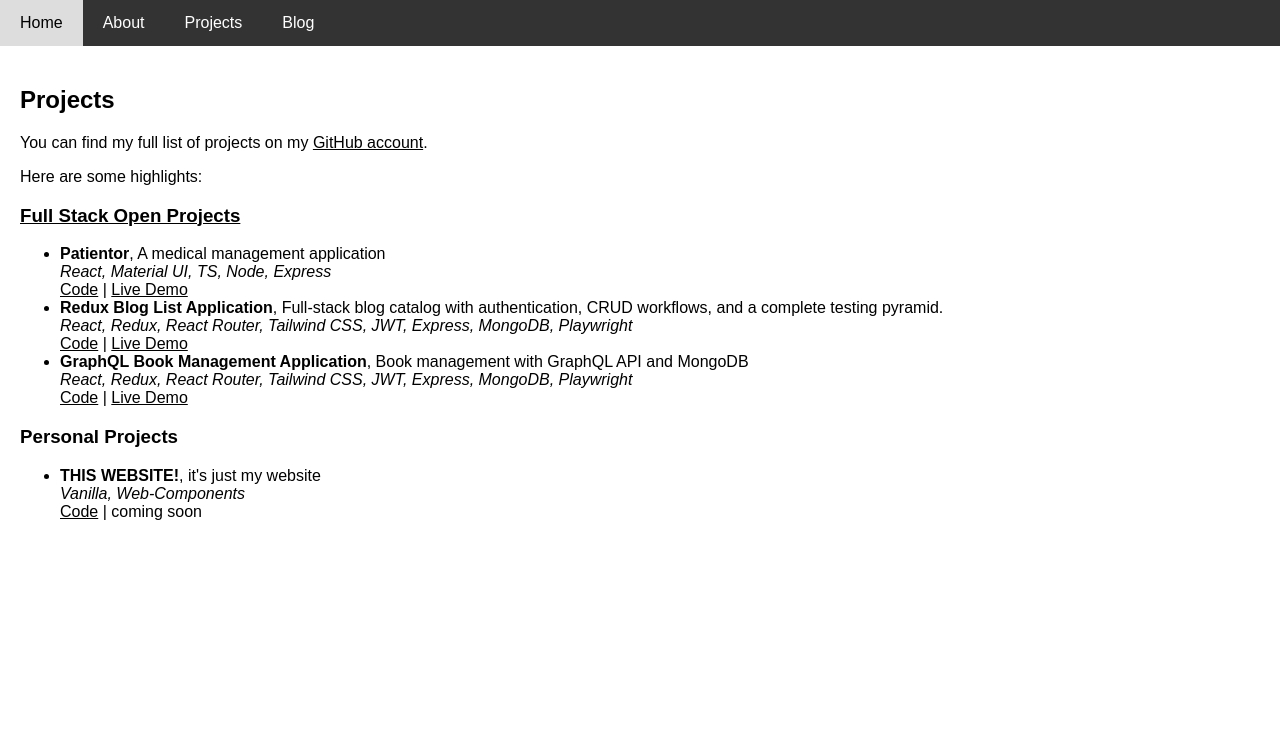
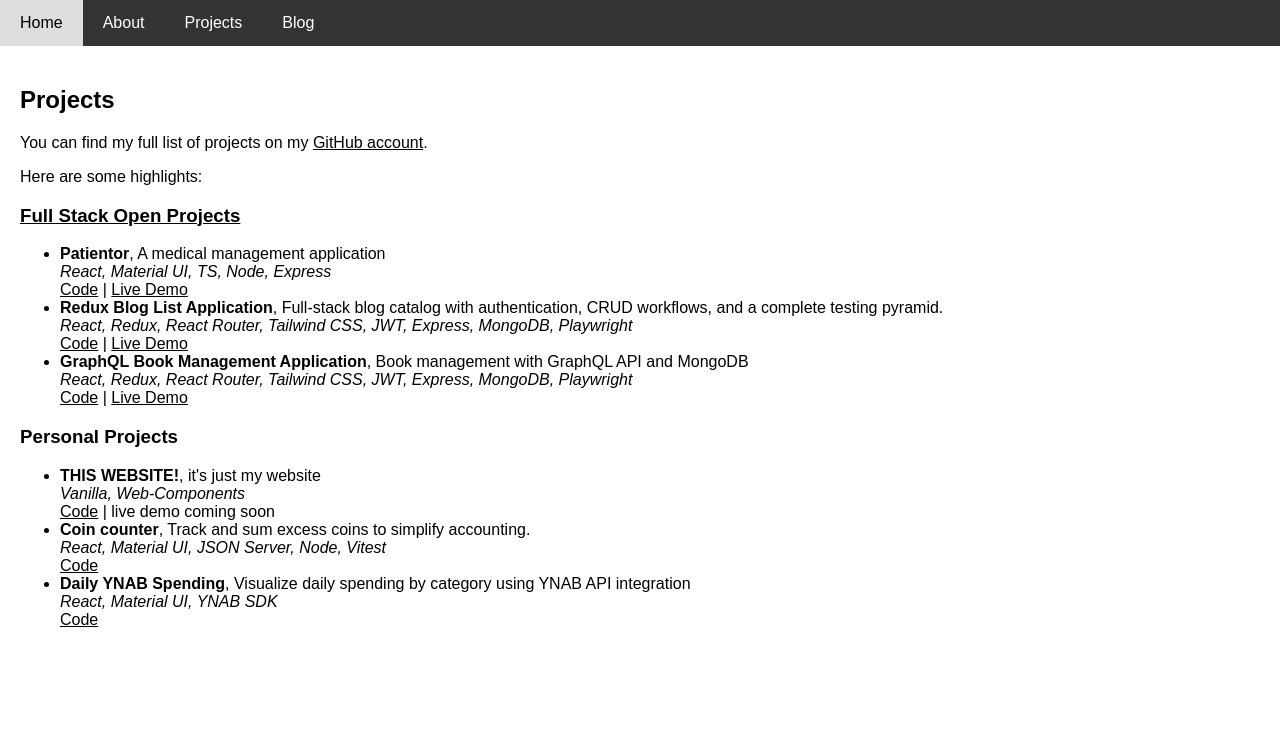
Before and after one commit to Joehl1103/personal-website, a website: page frontend/src/projects/index.html in a window 1280 px wide. Shown: the top 740 px of the page. Drawn offline with Linux system fonts and the light colour scheme.

Commit message:
added all projects

```diff
--- a/frontend/src/projects/index.html
+++ b/frontend/src/projects/index.html
@@ -78,6 +78,20 @@
               data-codeurl="https://github.com/Joehl1103/personal-website/tree/master"
               data-demourl="coming soon"
             ></project-component>
+            <project-component
+              data-title="Coin counter"
+              data-description="Track and sum excess coins to simplify accounting."
+              data-stack="React, Material UI, JSON Server, Node, Vitest"
+              data-codeurl="https://github.com/Joehl1103/coin-counter"
+              data-demourl="false"
+            ></project-component>
+            <project-component
+              data-title="Daily YNAB Spending"
+              data-description="Visualize daily spending by category using YNAB API integration"
+              data-stack="React, Material UI, YNAB SDK"
+              data-codeurl="https://github.com/joehl1103/daily-spending-ynab"
+              data-demourl="false"
+            ></project-component>
           </ul>
         </div>
       </div>
--- a/frontend/src/projects/project.js
+++ b/frontend/src/projects/project.js
@@ -12,22 +12,28 @@ class Project extends HTMLElement {
     this.description = this.dataset.description;
     this.stack = this.dataset.stack;
     this.codeUrl = this.dataset.codeurl;
-    console.log("this.codeUrl", this.codeUrl);
     this.demoUrl = this.dataset.demourl;
-    console.log("demoUrl", this.demoUrl);
-    const demoExists = /^http/.test(this.demoUrl);
+    let liveDemo = this.setLiveDemo(this.demoUrl);
     this.innerHTML = `
-   <li>
+    <li>
       <b>${this.title}</b>, ${this.description}</br> <i>
       ${this.stack}</i></br>
-      <a href="${this.codeUrl}">Code</a> |
-      ${
-        demoExists
-          ? `<a href="${this.demoUrl}">Live Demo</a>`
-          : `${this.demoUrl}`
-      }
+      <a href="${this.codeUrl}">Code</a>
+      ${liveDemo}
     </li>
   `;
+  }
+
+  setLiveDemo(demoUrl) {
+    const comingSoon = demoUrl === "coming soon";
+    const noDemo = demoUrl === "false";
+    if (/^https/.test(demoUrl)) {
+      return `| <a href="${demoUrl}">Live Demo</a>`;
+    } else if (comingSoon) {
+      return `| live demo coming soon`;
+    } else if (noDemo) {
+      return "";
+    }
   }
 }
 
```
